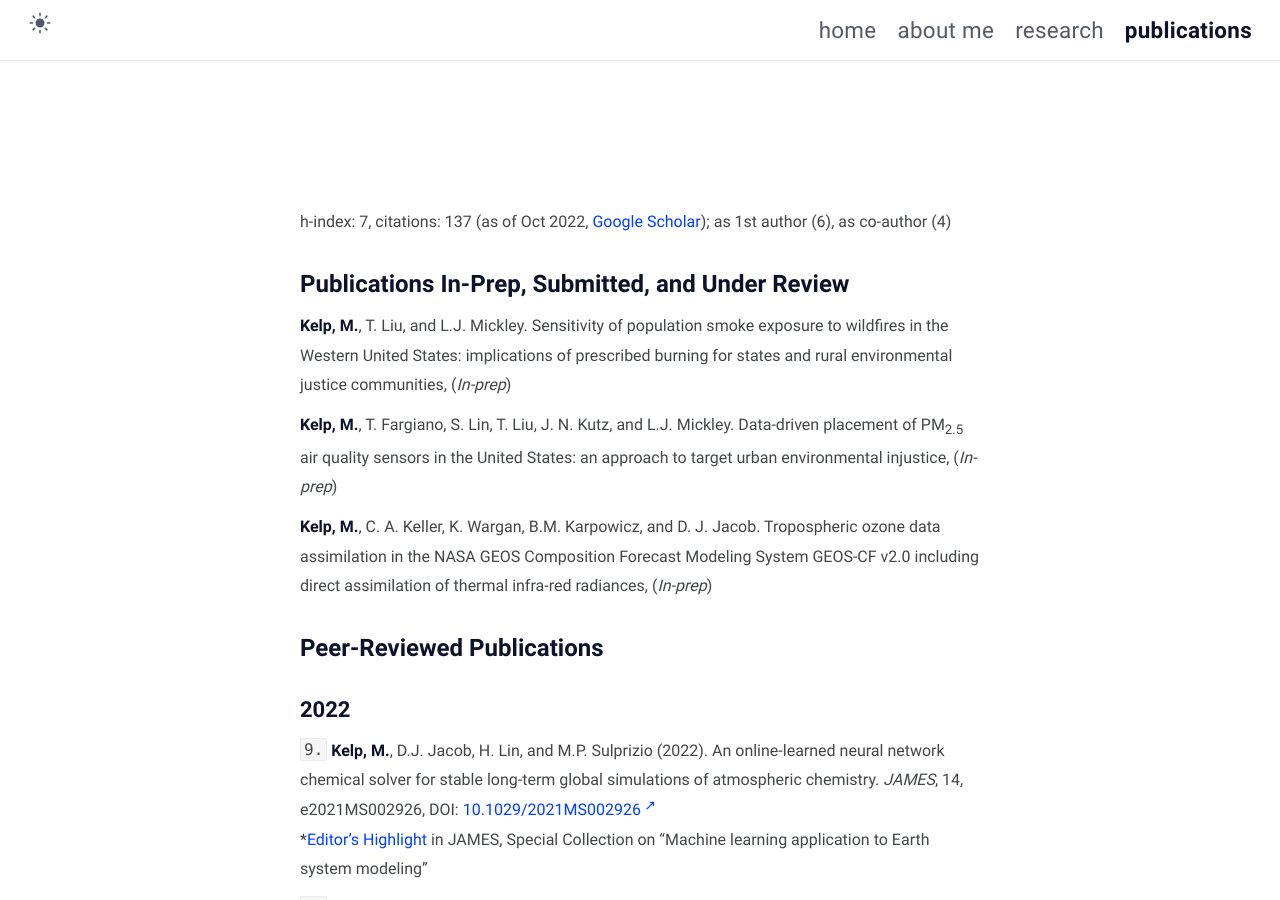
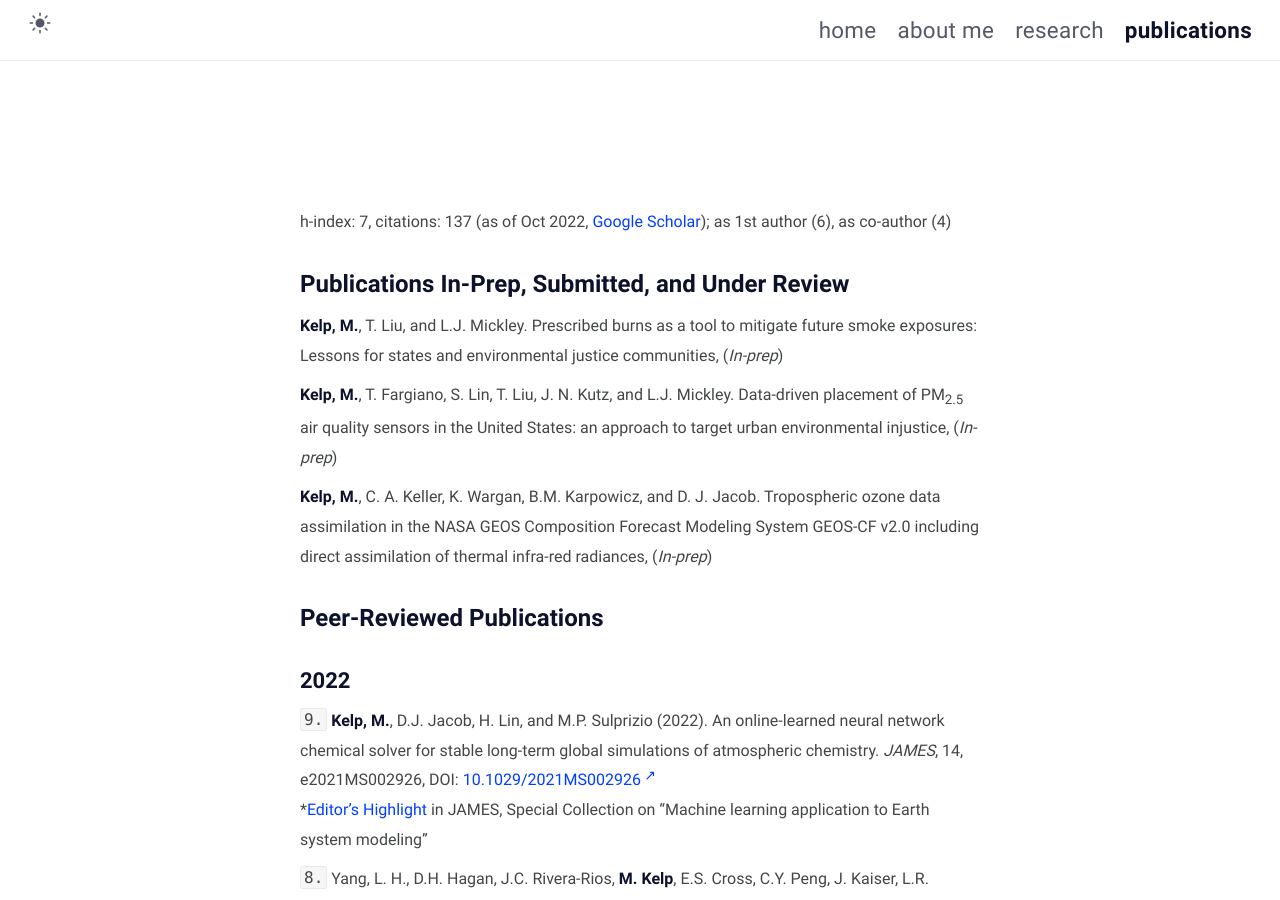
Before and after one commit to mkelp/mkelp.github.io, a Jekyll site: the page built from publications.md, in a window 1280 px wide and 900 px high. Built offline with Jekyll 4.4.1, drawn with Linux system fonts in a browser that asks for light colours.

Commit message:
Oct commit4

```diff
--- a/publications.md
+++ b/publications.md
@@ -11,8 +11,7 @@
 <!-- ## Submitted and Under Review -->
 # Publications In-Prep, Submitted, and Under Review
 
-**Kelp, M.**, T. Liu, and L.J. Mickley. Sensitivity of population smoke exposure to wildfires in the Western
-United States: implications of prescribed burning for states and rural environmental justice communities, (*In-prep*)
+**Kelp, M.**, T. Liu, and L.J. Mickley. Prescribed burns as a tool to mitigate future smoke exposures: Lessons for states and environmental justice communities, (*In-prep*)
 
 **Kelp, M.**, T. Fargiano, S. Lin, T. Liu, J. N. Kutz, and L.J. Mickley. Data-driven placement of PM<sub>2.5</sub>
 air quality sensors in the United States: an approach to target urban environmental injustice, (*In-prep*)
```
